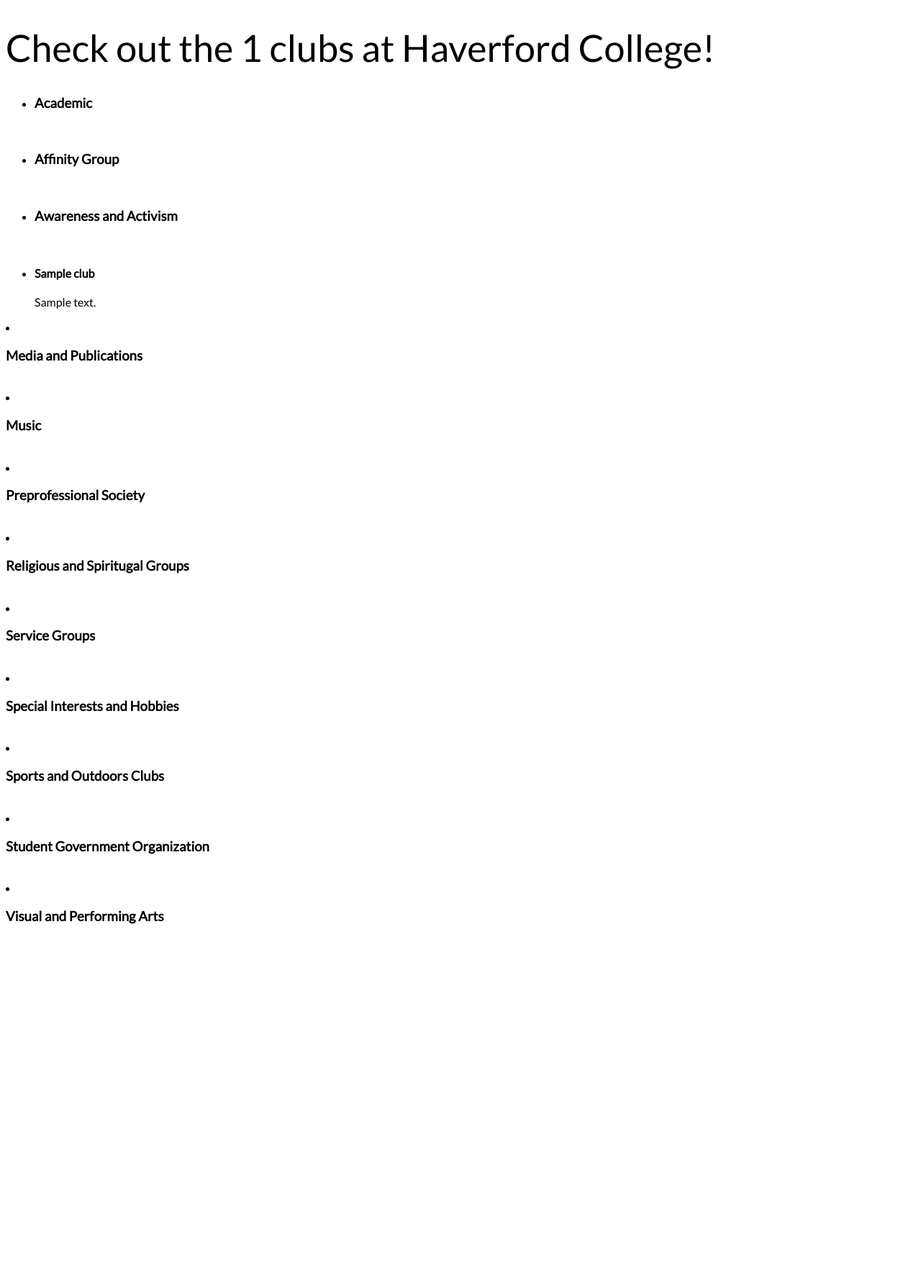
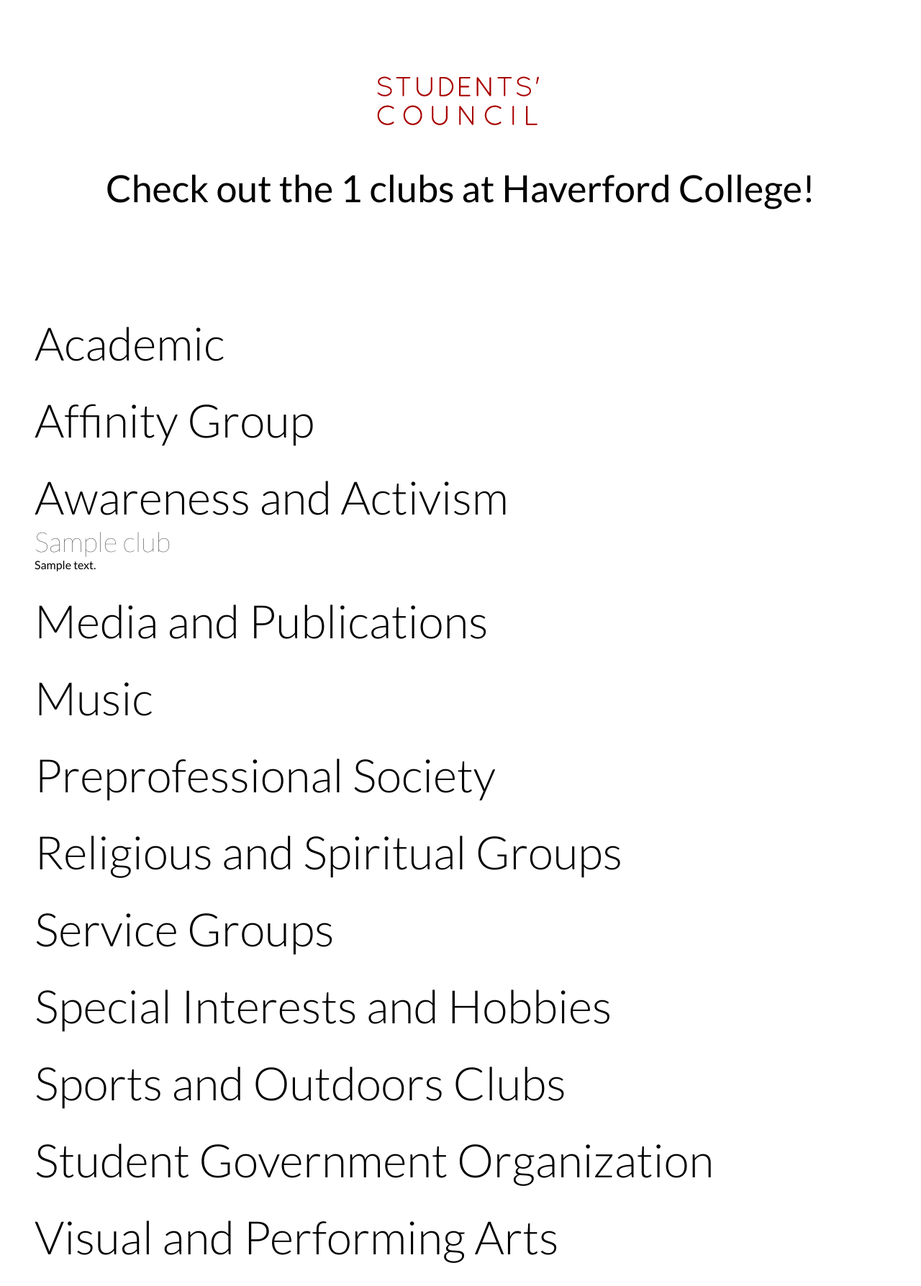
Before and after one commit to kevinjcliao/clubslist, a Django app: page / in a window 1280 px wide. Shown: the whole page at 72% size. Before the commit the page ends 1284 px from the top, so only its background shows below. Run offline with Django 3.2, Linux system fonts and the light colour scheme; tables that the repository leaves empty hold one stand-in row (values such as "Sample post").

Commit message:
Style changes and working nested categories

```diff
--- a/clubs/models.py
+++ b/clubs/models.py
@@ -58,7 +58,7 @@
         (MEDIA_AND_PUBLICATIONS, "Media and Publications"),
         (MUSIC, "Music"),
         (PREPROFESSIONAL, "Preprofessional Society"),
-        (RELIGIOUS_AND_SPIRITUAL, "Religious and Spiritugal Groups"),
+        (RELIGIOUS_AND_SPIRITUAL, "Religious and Spiritual Groups"),
         (SERVICE, "Service Groups"),
         (SPECIAL_INTEREST, "Special Interests and Hobbies"),
         (SPORTS_AND_OUTDOORS, "Sports and Outdoors Clubs"),
--- a/clubs/static/styles/index.css
+++ b/clubs/static/styles/index.css
@@ -1,4 +1,33 @@
+.header {
+    height: 50vh;
+    display: flex;
+    align-items: center;
+    justify-content: center;
+    flex-direction: column;
+}
 .header h1 {
     font-size: 100;
     font-weight: 400;
 }
+
+.club_category {
+    list-style-type: none;
+    margin-top: 30px;
+    margin-bottom: 30px;
+}
+
+.club_category h3 {
+    font-size: 64px;
+    margin: 0;
+    font-weight: 300;
+}
+
+.club_item h4 {
+    font-size: 38.4px;
+    font-weight: 100;
+    margin: 0;
+}
+
+.club_item p {
+    margin: 0;
+}
--- a/clubs/templates/clubs/index.html
+++ b/clubs/templates/clubs/index.html
@@ -9,6 +9,7 @@
   </head>
   <body>
     <div class="header">
+      <img src="{% static 'images/sc_logo.png' %}">
       <h1>Check out the {{clubs_size}} clubs at Haverford College!</h1>
     </div>
     <div class="list_container">
@@ -16,20 +17,19 @@
       <ul>
         {% for category, clubs in clubs_list %}
         <div class="club_category">
-          <li><h3>{{category}}</h3><br>
+          <h3>{{category}}</h3>
             {% for club in clubs %}
             <div class="club_item">
-              <li><h4>{{club.name}}</h4></li>
-            </div>
-            <p>{{club.description}}</p>
+              <h4>{{club.name}}</h4>
+              <p>{{club.description}}</p>
+            </div> <!-- End club_item-->
             {% endfor %}
-          </li>
         </div>
         {% endfor %}
       </ul>
       {% else %}
       <p>No clubs are currently registered in the system.</p>
       {% endif %}
-    </div>
+    </div><!-- End list_container-->
   </body>
 </html>
--- a/clubs/views.py
+++ b/clubs/views.py
@@ -17,7 +17,7 @@
 
     print categorized_club_list
 
-    there_are_clubs = clubs_size>0
+    there_are_clubs = clubs_size > 0
 
     template = loader.get_template('clubs/index.html')
     context = {
```
Also changed, not shown: clubs/static/images/sc_logo.png (added).
